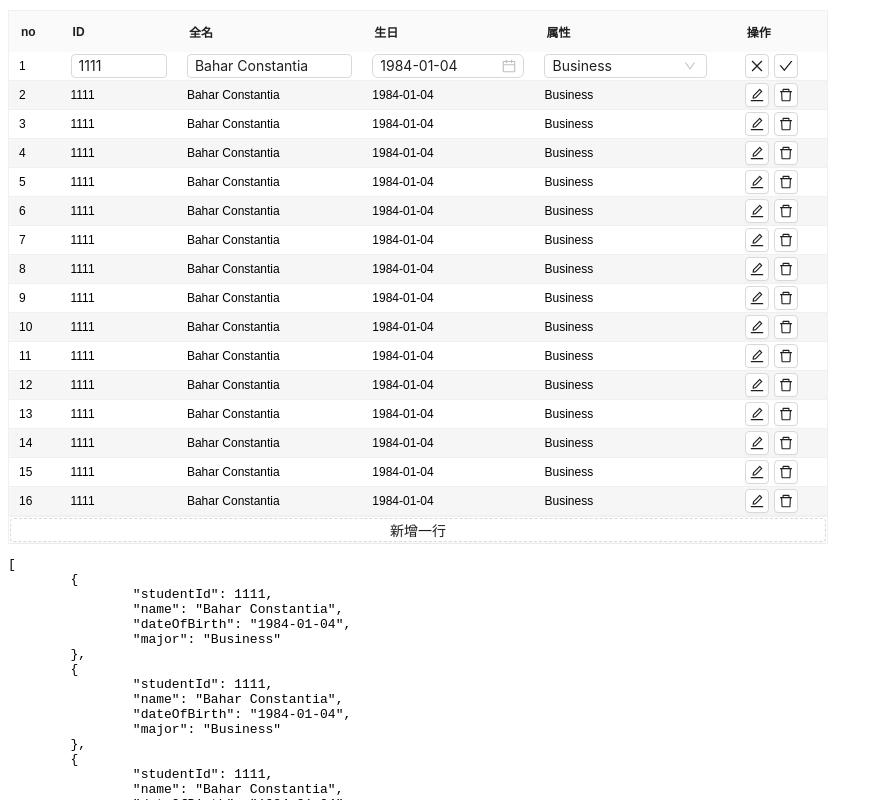
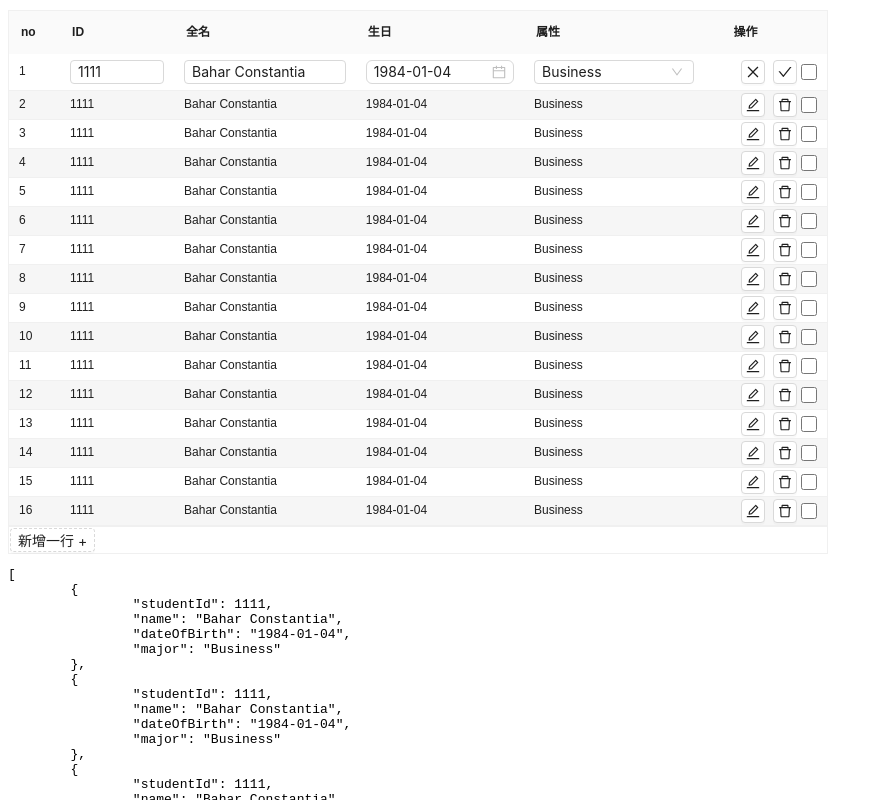
Before and after one commit to wenhuacode/mytable, a React (Vite) app: page / in a window 1280 px wide. Both pictures are taken after a click on the button 755 px from the left and 66 px from the top of the page. Shown: the top 800 px of the page, without its empty margins (0-883 px from the left). Built offline with nearby package versions, Linux system fonts and the light colour scheme; the HTML template or start-up script is replaced by a standard one.

Commit message:
feat: 3/15

```diff
--- a/src/components/Table/EditCell.tsx
+++ b/src/components/Table/EditCell.tsx
@@ -1,5 +1,5 @@
 import { MouseEvent } from 'react'
-import { Button, Space } from 'antd'
+import { Button, Space, Input } from 'antd'
 import { EditOutlined, DeleteOutlined, CheckOutlined, CloseOutlined } from '@ant-design/icons'
 
 const EditCell = ({ row, table }: any) => {
@@ -20,16 +20,21 @@
     meta?.removeRow(row.index)
   }
 
-  return meta?.editedRows[row.id] ? (
-    <Space className='wh_table_edit_cell'>
+  return (
+    <div className='edit-cell-container'>
+      {meta?.editedRows[row.id] ? (
+        <Space className='wh_table_edit_cell-action'>
           <Button size='small' onClick={setEditedRows} name='cancel' icon={<CloseOutlined />} />
           <Button size='small' onClick={setEditedRows} name='done' icon={<CheckOutlined />} />
         </Space>
       ) : (
-    <Space className='wh_table_edit_cell'>
+        <Space className='wh_table_edit_cell-action'>
           <Button size='small' onClick={setEditedRows} name='edit' icon={<EditOutlined />} />
           <Button size='small' onClick={removeRow} name='edit' icon={<DeleteOutlined />} />
         </Space>
+      )}
+      <Input type='checkbox' checked={row.getIsSelected()} onChange={row.getToggleSelectedHandler()} />
+    </div>
   )
 }
 
--- a/src/components/Table/FooterCell.tsx
+++ b/src/components/Table/FooterCell.tsx
@@ -2,10 +2,22 @@
 
 export const FooterCell = ({ table }: any) => {
   const meta = table.options.meta
+  const selectedRows = table.getSelectedRowModel().rows
+
+  const removeRows = () => {
+    meta.removeSelectedRows(table.getSelectedRowModel().rows.map(row => row.index))
+    table.resetRowSelection()
+  }
+
   return (
     <div className='footer-buttons'>
-      <Button className='add-button' size='small' onClick={meta?.addRow} style={{ width: '100%' }} type='dashed'>
-        新增一行
+      {selectedRows.length > 0 ? (
+        <Button danger size='small' className='remove-button' onClick={removeRows}>
+          删除选择 -
+        </Button>
+      ) : null}
+      <Button className='add-button' size='small' onClick={meta?.addRow} type='dashed'>
+        新增一行 +
       </Button>
     </div>
   )
--- a/src/components/Table/TableCell.tsx
+++ b/src/components/Table/TableCell.tsx
@@ -1,5 +1,5 @@
 import { ChangeEvent, useEffect, useState } from 'react'
-import { Input, Select, DatePicker } from 'antd'
+import { Input, Select, DatePicker, Form, Tooltip } from 'antd'
 import dayjs from 'dayjs'
 
 type Option = {
@@ -59,14 +59,27 @@
         )
       default:
         return (
+          <Form.Item
+            style={{ margin: 0, padding: 0 }}
+            name={`${column.id + row.index}`}
+            initialValue={value}
+            rules={[
+              {
+                required: true,
+                message: ''
+              }
+            ]}
+          >
             <Input
               className='wh_table_input'
-            value={value}
               size='small'
+              placeholder='请填写信息'
               onChange={e => setValue(e.target.value)}
               onBlur={onBlur}
               width={10}
+              required
             />
+          </Form.Item>
         )
     }
   }
--- a/src/components/Table/columns.ts
+++ b/src/components/Table/columns.ts
@@ -13,6 +13,7 @@
 
 export const columns = [
   columnHelper.display({
+    id: 'no',
     header: 'no',
     cell: ({ row, table }) =>
       (table.getSortedRowModel()?.flatRows?.findIndex(flatRow => flatRow.id === row.id) || 0) + 1,
--- a/src/components/Table/index.tsx
+++ b/src/components/Table/index.tsx
@@ -4,6 +4,7 @@
 import { columns } from './columns.ts'
 import { defaultData } from './data.ts'
 import { FooterCell } from '../Table/FooterCell'
+import { Form } from 'antd'
 
 export const Table = () => {
   const [data, setData] = useState(() => [...defaultData])
@@ -17,6 +18,7 @@
     meta: {
       editedRows,
       setEditedRows,
+      enableRowSelection: true,
       revertData: (rowIndex: number, revert: boolean) => {
         if (revert) {
           setData(old => old.map((row, index) => (index === rowIndex ? originalData[rowIndex] : row)))
@@ -52,11 +54,17 @@
         const setFilterFunc = (old: any[]) => old.filter((_row: any, index: number) => index !== rowIndex)
         setData(setFilterFunc)
         setOriginalData(setFilterFunc)
+      },
+      removeSelectedRows: (selectedRows: number[]) => {
+        const setFilterFunc = (old: any[]) => old.filter((_row, index) => !selectedRows.includes(index))
+        setData(setFilterFunc)
+        setOriginalData(setFilterFunc)
       }
     }
   })
   return (
     <>
+      <Form>
         <table className='wh_table'>
           <thead className='wh_table_thead'>
             {table.getHeaderGroups().map(headerGroup => (
@@ -94,6 +102,7 @@
             </tr>
           </tfoot>
         </table>
+      </Form>
       <pre>{JSON.stringify(data, null, '\t')}</pre>
     </>
   )
--- a/src/components/Table/table.css
+++ b/src/components/Table/table.css
@@ -48,3 +48,15 @@
   display: flex;
   gap: 5px;
 }
+
+.wh_table .edit-cell-container {
+  display: flex;
+  justify-content: end;
+  align-items: center;
+  gap: 4px;
+}
+
+.wh_table input[type="checkbox"] {
+  width: 16px;
+  height: 16px;
+}
```
Also changed, not shown: 1 other file (tests, documents, lock files or other folders). Lines whose indentation alone changed are shown as unchanged.
